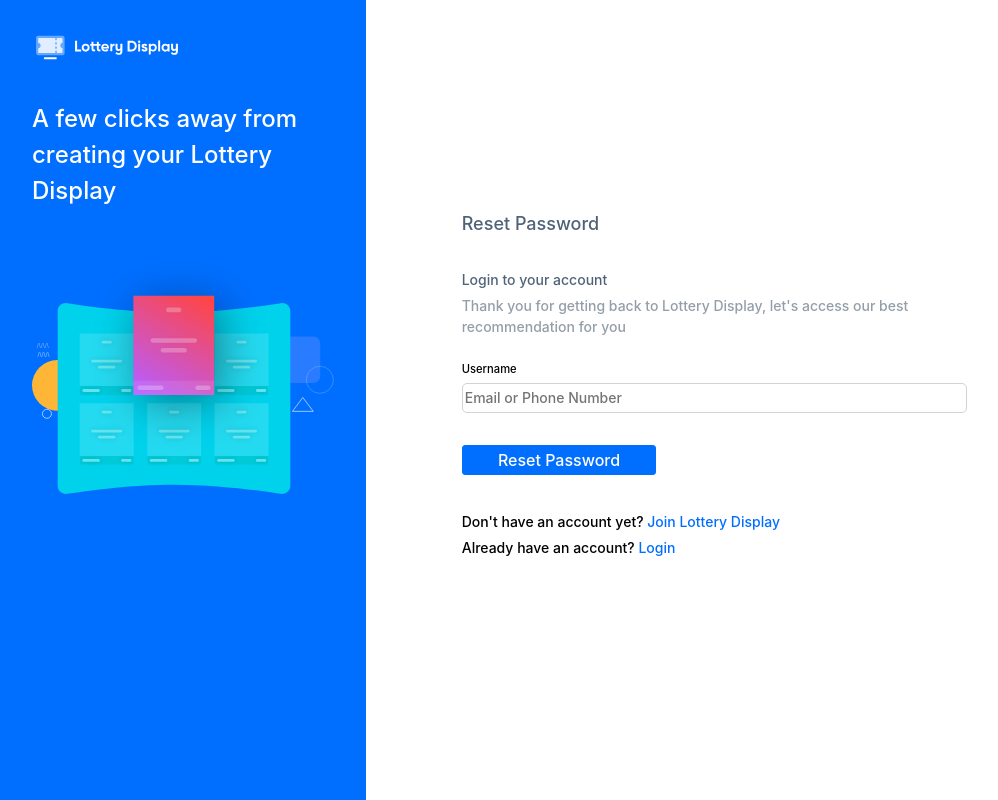
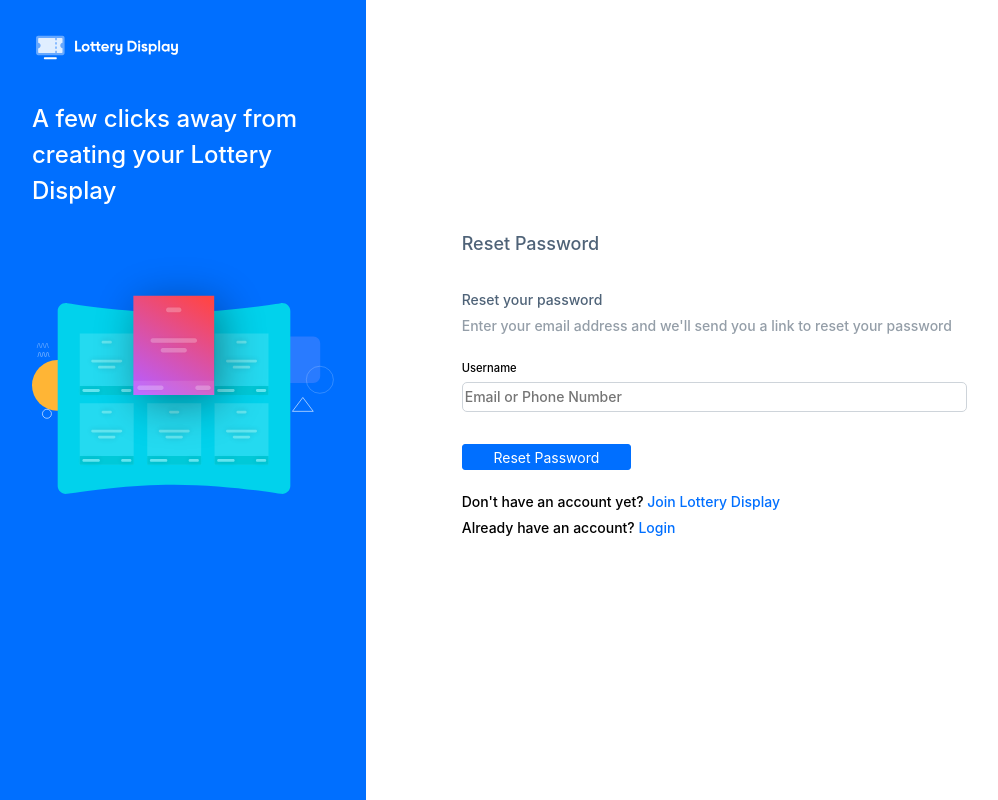
Before and after one commit to bogadeji/lotterydisplay, a React (Create React App) app: page /auth/reset-password in a window 1280 px wide. Shown: the whole page, without its empty margins (0-998 px from the left). Built offline with nearby package versions, Linux system fonts and the light colour scheme.

Commit message:
Edit Reset password page description

```diff
--- a/src/Pages/Authorization/ResetPassword.css
+++ b/src/Pages/Authorization/ResetPassword.css
@@ -2,7 +2,7 @@
     width: 70%
 }
 .reset-page button.reset-password {
-    margin: 2rem 0;
+    margin: 2rem 0 1rem;
 }
 .reset-page  p {
     font-size: var(--fs-200);
--- a/src/Pages/Authorization/ResetPassword.js
+++ b/src/Pages/Authorization/ResetPassword.js
@@ -10,8 +10,8 @@ function ResetPassword() {
             <h1 className="page-title">Reset Password</h1>
 
             <form className="flow form">
-                <h2 className="form-title">Login to your account</h2>
-                <p className="form-heading">Thank you for getting back to Lottery Display, let's access our best recommendation for you</p>
+                <h2 className="form-title">Reset your password</h2>
+                <p className="form-heading">Enter your email address and we'll send you a link to reset your password</p>
                 <div className="form-inputs flow">
                     <div className="input-group">
                         <label>
--- a/src/index.css
+++ b/src/index.css
@@ -126,8 +126,10 @@ button {
   border: 1px solid hsl(var(--clr-primary));
   padding: 0.125em 2.2em;
   border-radius: 3px;
-  font-weight: var(--fw-reg);
+  font-weight: var(--fw-normal);
+  font-size: var(--fs-200);
   cursor: pointer;
+
 }
 
 /* Remove animations for people who turned them off */
```
